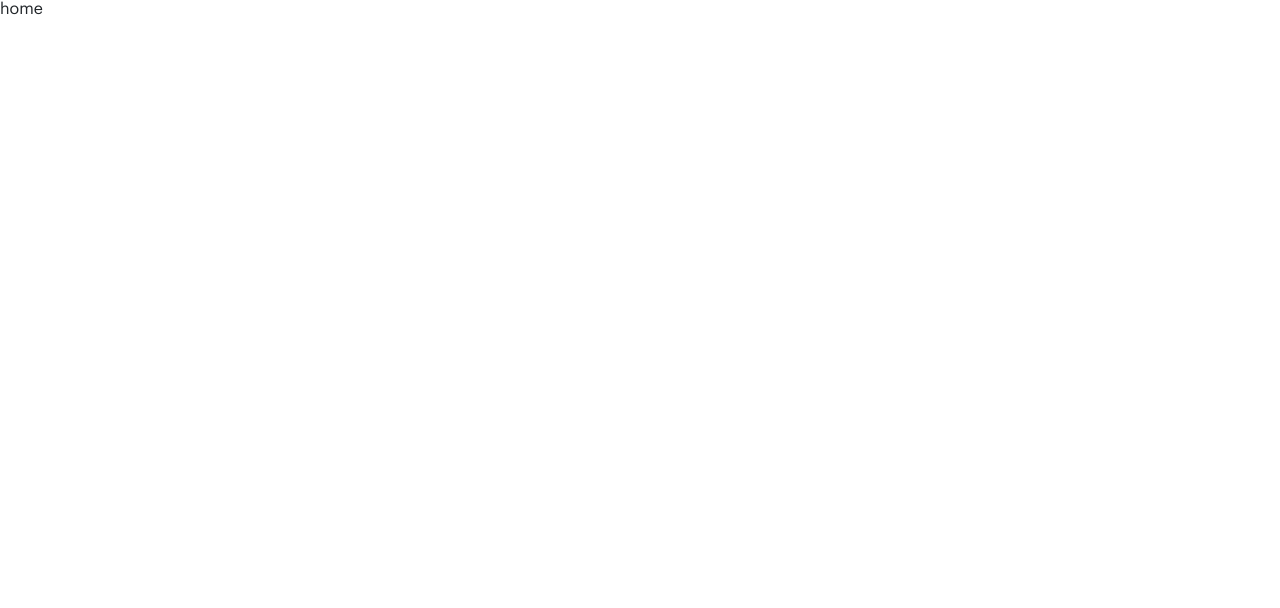
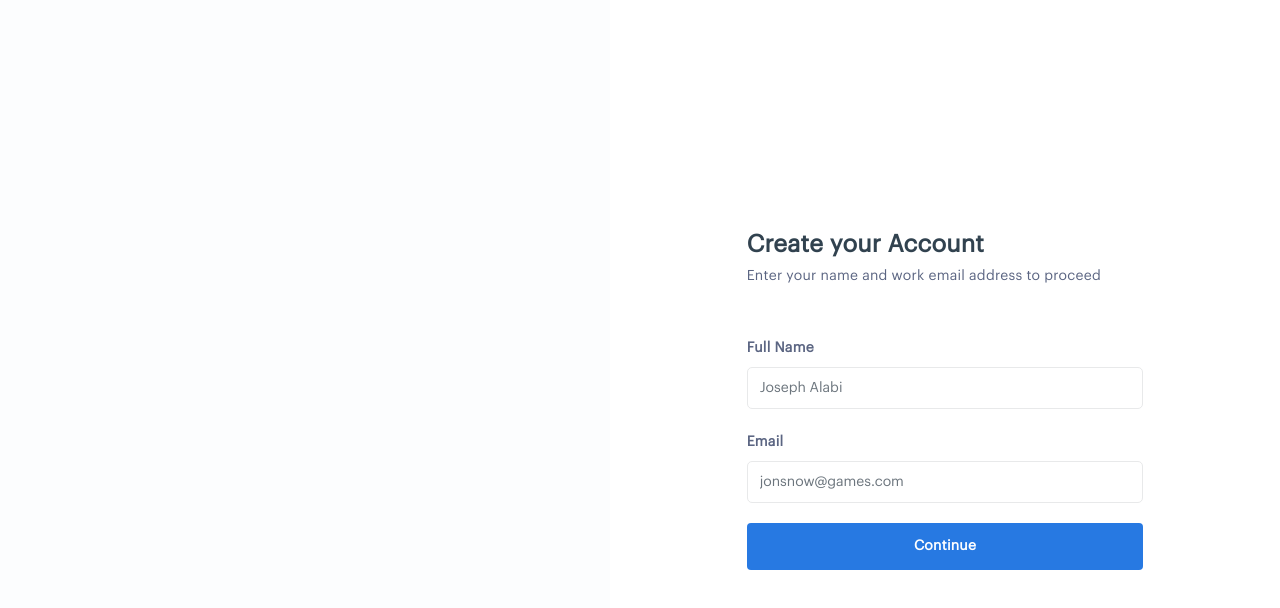
Before and after one commit to gizmo49/writercell, a React (Create React App) app: page / in a window 1280 px wide. Shown: the top 608 px of the page. Built offline with nearby package versions, Linux system fonts and the light colour scheme.

Commit message:
feat: new flagHead component

```diff
--- a/package.json
+++ b/package.json
@@ -4,6 +4,7 @@
   "private": true,
   "dependencies": {
     "history": "^4.10.1",
+    "prop-types": "^15.7.2",
     "react": "^16.11.0",
     "react-dom": "^16.11.0",
     "react-router": "^5.1.2",
--- a/src/App.js
+++ b/src/App.js
@@ -7,7 +7,6 @@ import Login from './components/pages/Login/Login';
 
 const hist = createBrowserHistory();
 
-const Home = () => (<h6>home</h6>);
 const NotFound = () => (<h1 className="text-center">404 2</h1>);
 
 export default class App extends Component {
@@ -17,7 +16,7 @@ export default class App extends Component {
       <>
         <Router history={hist}>
           <Switch>
-            <Route exact path="/" component={Home} />
+            <Route exact path="/" component={Login} />
             <Route exact path="/login" component={Login} />
             <Route exact path="*" render={() => <NotFound />} />
           </Switch>
--- a/src/assets/css/main.css
+++ b/src/assets/css/main.css
@@ -18,10 +18,16 @@ body {
     height: 100%;
 }
 
+/* Form Group */
+.form--primary div.form-group {
+    margin-bottom: 20px;
+}
+
 /* General inputs, labels and buttons */
 
 .form--primary label {
     font-size: 14px;
+    font-weight: bolder;
     letter-spacing: 0.25px;
     color: var(--grey-two);
 }
@@ -29,11 +35,11 @@ body {
 .form-control.input--primary {
     color: #C3C7D1;
     font-size: 14px;
-
+    padding-top: 20px;
+    padding-bottom: 20px;
     width: 100%;
     border: 1px solid #E8E9EA;
     border-radius: 5px;
-
     outline: none;
     box-shadow: none;
 }
@@ -43,20 +49,12 @@ body {
 }
 
 .btn.btn--primary {
+    color: #ffffff;
+    font-size: 14px;
+    font-weight: bolder;
+    letter-spacing: 0.25px;
     width: 100%;
-    color: #ffffff;
+    padding-top: 12px;
+    padding-bottom: 12px;
     background: var(--main-fill-normal);
 }
-
-.flag--head h2{
-    font-weight: bolder;
-    font-size: 24px;
-    letter-spacing: 0.25px;
-    color: #31424F;
-}
-
-.flag--head p{
-    font-size: 14px;
-    color:#5B6582;
-    letter-spacing:0.25px;
-}
--- a/src/components/pages/Login/LoginForm/LoginForm.js
+++ b/src/components/pages/Login/LoginForm/LoginForm.js
@@ -1,13 +1,11 @@
 import React from "react";
+import FlagHead from "../../../utils/FlagHead/FlagHead";
 
 const LoginForm = () => (
     <>
-        <div className="row justify-content-center">
+        <div className="row justify-content-center h-100 align-items-center">
             <div className="col-xl-8">
-                <div className="flag--head mb-5">
-                    <h2>Create your Account</h2>
-                    <p>Enter your name and work email address to proceed</p>
-                </div>
+                <FlagHead title="Create your Account" summary="Enter your name and work email address to proceed" />
                 <form className="form--primary">
                     <div className="form-group">
                         <label>Full Name</label>
@@ -21,7 +19,9 @@ const LoginForm = () => (
                             className="form-control input--primary"
                             placeholder="jonsnow@games.com" />
                     </div>
-                    <button className="btn btn--primary">continue</button>
+                    <div className="mt-3">
+                        <button className="btn btn--primary">Continue</button>
+                    </div>
                 </form>
             </div>
         </div>
--- /dev/null
+++ b/src/components/utils/FlagHead/FlagHead.css
@@ -0,0 +1,12 @@
+.flag--head h2{
+    font-weight: bolder;
+    font-size: 24px;
+    letter-spacing: 0.25px;
+    color: #31424F;
+}
+
+.flag--head p{
+    font-size: 14px;
+    color:#5B6582;
+    letter-spacing:0.25px;
+}
--- /dev/null
+++ b/src/components/utils/FlagHead/FlagHead.js
@@ -0,0 +1,18 @@
+import React from "react";
+import PropTypes from "prop-types";
+import "../FlagHead/FlagHead.css";
+
+const FlagHead = ({ title, summary }) => (
+    <div className="flag--head mb-5">
+        <h2>{title}</h2>
+        <p>{summary}</p>
+    </div>
+);
+
+FlagHead.propTypes = {
+    title: PropTypes.string.isRequired,
+    summary: PropTypes.string
+};
+
+
+export default FlagHead;
```
Also changed, not shown: src/assets/css/fonts.css.
